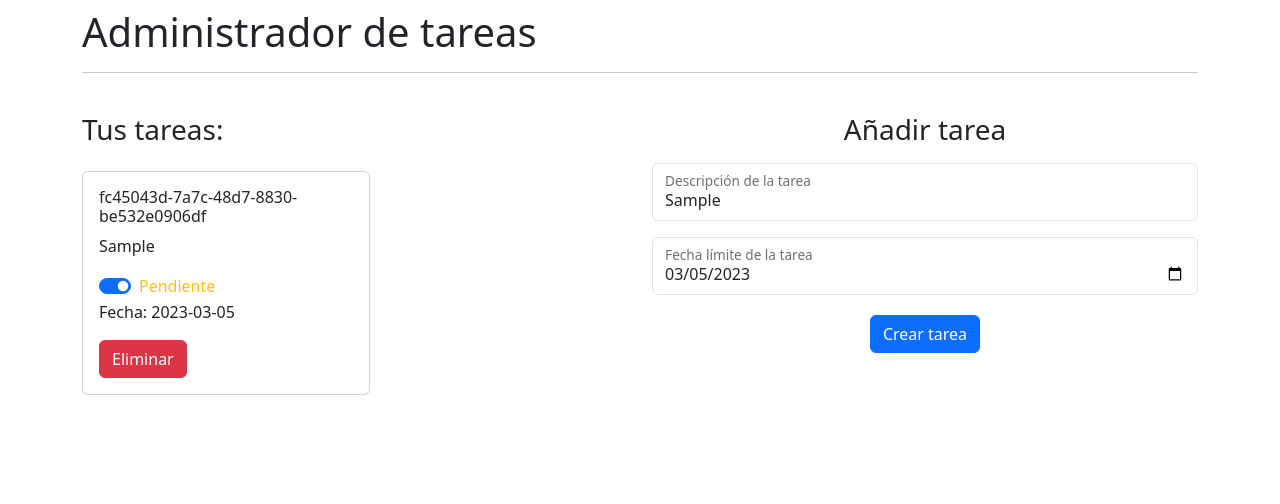
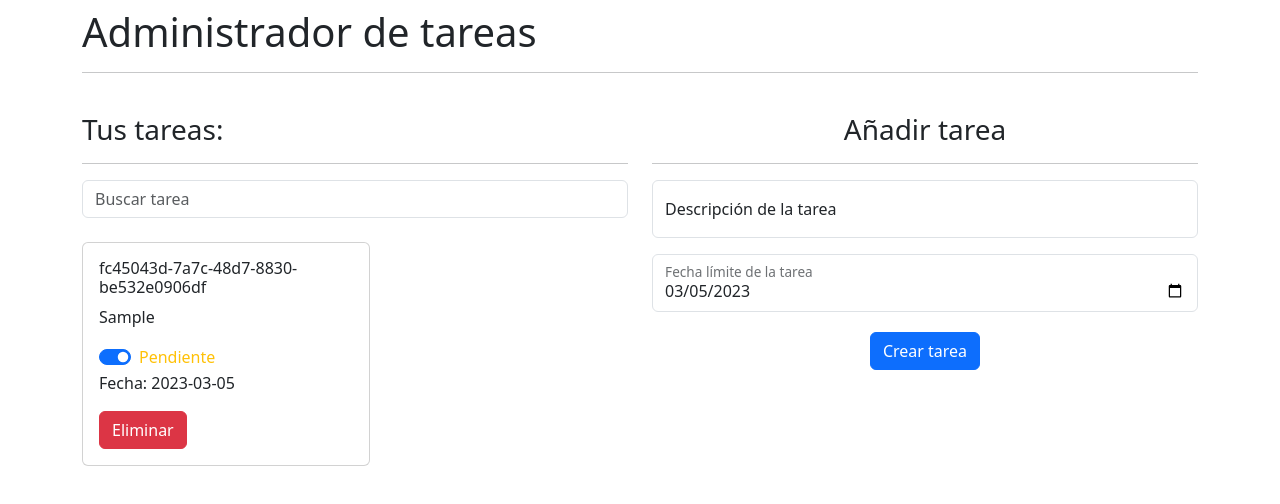
Before and after one commit to SebastianCB-dev/angular-prueba-tecnica1, an Angular app: page / in a window 1280 px wide. Both pictures are taken after typing "Sample" into the empty fields and a click on the button "Crear tarea". Shown: the top 504 px of the page. Built offline with nearby package versions, Linux system fonts and the light colour scheme.

Commit message:
Fix Task Description empty value

```diff
--- a/src/app/app.component.html
+++ b/src/app/app.component.html
@@ -11,7 +11,7 @@
   <div class="col-md-6">
     <!-- No Tasks -->
     <div class="no-tasks"
-         *ngIf="taskSrv.tasks.length === 0; else tasksContainer">
+         *ngIf="taskSrv.tasks.length === 0 && !isSearching; else tasksContainer">
         <div class="alert alert-warning" role="alert">
           No tienes tareas creadas.
         </div>
@@ -22,6 +22,12 @@
     <!-- Render tasks -->
     <ng-template #tasksContainer>
       <h3>Tus tareas:</h3>
+      <hr>
+      <input type="text"
+             class="form-control"
+             placeholder="Buscar tarea"
+             #searchInput
+             (keyup)="searchTask(searchInput.value)">
       <div class="task mt-4"
            *ngFor="let task of taskSrv.tasks; let i = index">
         <app-task-item [task]="task"></app-task-item>
@@ -33,6 +39,7 @@
   <!-- Add Tasks -->
   <div class="col-md-6 add-task">
     <h3 class="text-center">Añadir tarea</h3>
+    <hr>
     <form class="mt-3"
           autocomplete="off"
           (ngSubmit)="createTask()"
--- a/src/app/app.component.ts
+++ b/src/app/app.component.ts
@@ -15,6 +15,7 @@ const myId = uuid.v4();
 })
 export class AppComponent {
 
+  isSearching: boolean = false;
   // Form
   public taskForm: FormGroup = this.fb.group({
     'task-description': ['', [Validators.required, Validators.minLength(3)]],
@@ -32,6 +33,9 @@ export class AppComponent {
   }
 
   createTask() {
+    // Trim the description
+    this.taskForm.controls['task-description']
+      .setValue(this.taskForm.controls['task-description'].value.trim());
     if(this.taskForm.invalid) {
       this.taskForm.markAllAsTouched();
       return;
@@ -39,11 +43,27 @@ export class AppComponent {
     this.taskForm.value._id = uuid.v4();
     this.taskForm.value.isDone = false;
     const data = this.taskForm.value;
-    this.taskSrv.addTask(data)
+    this.taskSrv.addTask(data);
+    this.taskForm.reset({
+      'task-date': formatDate(this.getDate(), 'yyyy-MM-dd', 'en')
+    });
+
   }
 
   isNotValidControl(control: string): boolean {
     return this.taskForm.get(control)!.touched &&
            this.taskForm.get(control)!.invalid
   }
+
+  searchTask(query: string) {
+    this.isSearching = true;
+    this.taskSrv.loadTasks();
+    if(query.length === 0) {
+      this.isSearching = false;
+      return;
+    }
+    this.taskSrv.tasks = this.taskSrv.tasks.filter((task) => {
+      return task['task-description'].toLowerCase().includes(query.toLowerCase());
+    });
+  }
 }
```
